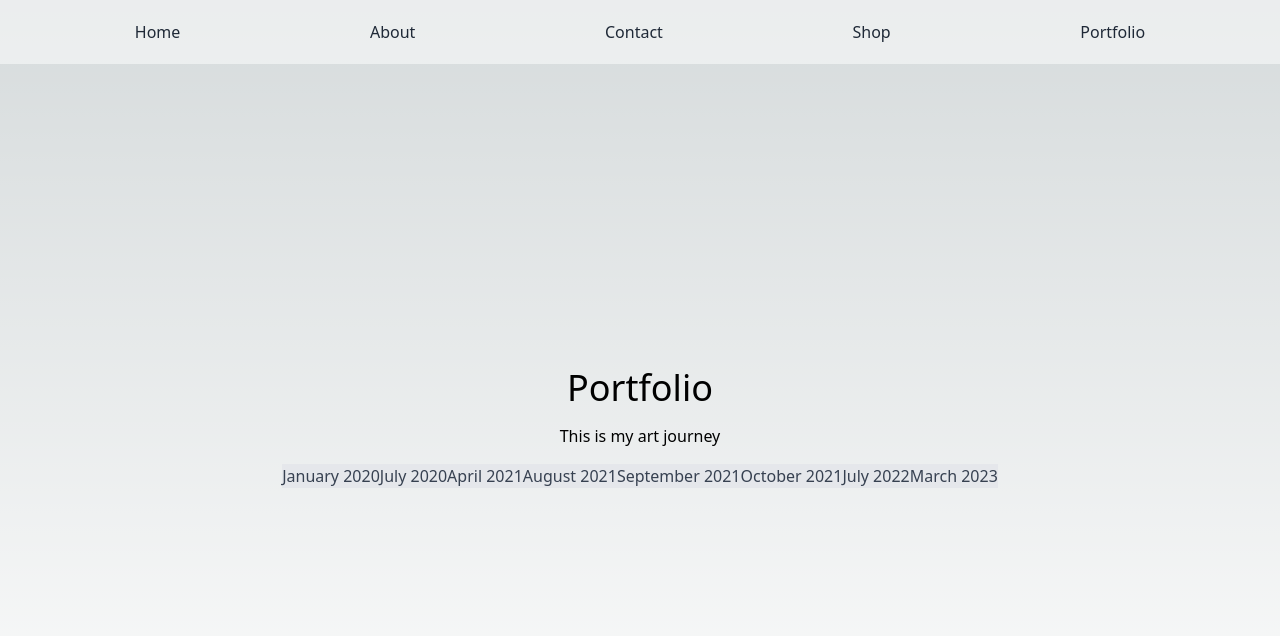
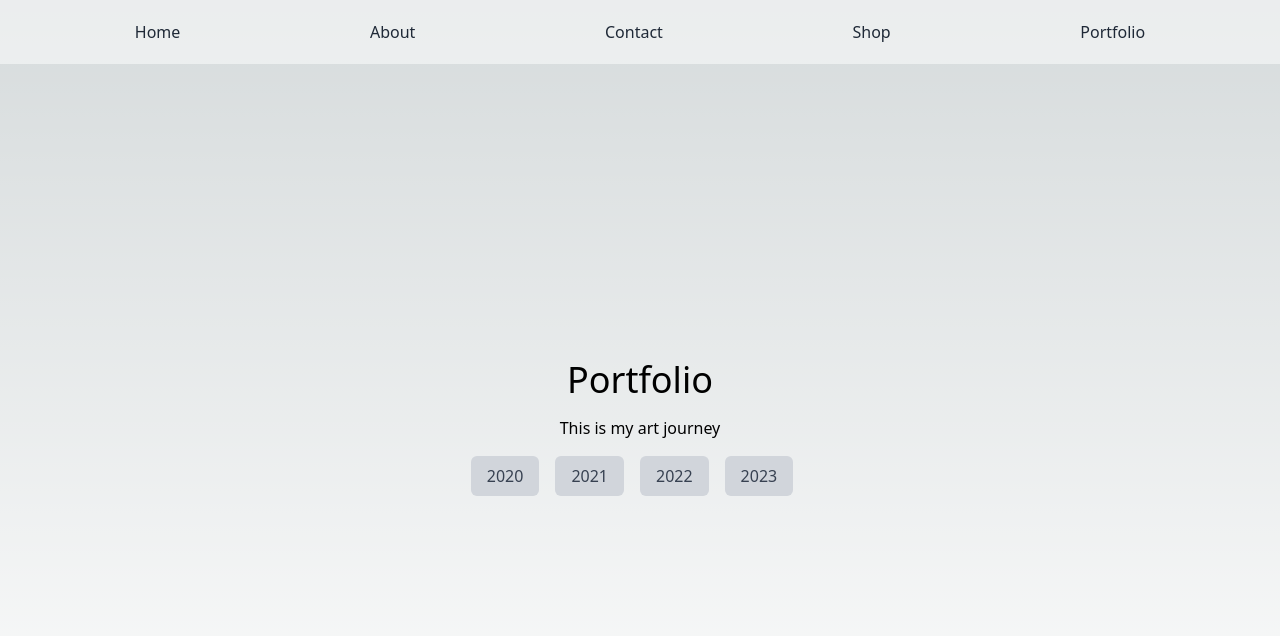
Before and after one commit to brooke-dev/madison-portfolio, a Next.js app: page /portfolio in a window 1280 px wide. Shown: the top 636 px of the page. Built offline with nearby package versions, Linux system fonts and the light colour scheme.

Commit message:
added buttons for timeline, time working

```diff
--- a/src/components/ArtCard.js
+++ b/src/components/ArtCard.js
@@ -1,7 +1,7 @@
 import React, { useState } from 'react';
 import Modal from './Modal';
 
-const ArtCard = ({ title, description, image, additionalInfo }) => {
+const ArtCard = ({ title, description, image, additionalInfo, date}) => {
   const [isModalOpen, setIsModalOpen] = useState(false);
 
   const handleModalOpen = () => {
@@ -18,7 +18,7 @@ const ArtCard = ({ title, description, image, additionalInfo }) => {
         <img  className="max-w-xs mx-auto" src={image} alt={title} />
       </div>
       {isModalOpen && (
-        <Modal onClose={handleModalClose} title={title} description={description} image={image} additionalInfo={additionalInfo}/>
+        <Modal onClose={handleModalClose} title={title} description={description} image={image} additionalInfo={additionalInfo} date={date}/>
       )}
     </div>
   );
--- a/src/components/Modal.js
+++ b/src/components/Modal.js
@@ -1,7 +1,7 @@
 
 import React from 'react';
 
-const Modal = ({ onClose, title, description, additionalInfo, image }) => {
+const Modal = ({ onClose, title, description, additionalInfo, image, date }) => {
   return (
     <>
       <div className="modal-overlay fixed top-0 left-0 w-full h-full bg-black opacity-50" onClick={onClose}></div>
@@ -16,6 +16,7 @@ const Modal = ({ onClose, title, description, additionalInfo, image }) => {
             <h2 className="text-3xl font-bold mb-4">{title}</h2>
             <p className="mb-8">{description}</p>
             {additionalInfo && <p className="mb-8">{additionalInfo}</p>}
+            {date && <p className="text-center italic">{date}</p>}
           </div>
         </div>
       </div>
--- a/src/pages/index.tsx
+++ b/src/pages/index.tsx
@@ -41,24 +41,28 @@ const artData = [
     description: 'This is an example of ArtCard 1',
     image: "https://images.unsplash.com/photo-1579783902614-a3fb3927b6a5?ixlib=rb-4.0.3&ixid=MnwxMjA3fDB8MHxwaG90by1wYWdlfHx8fGVufDB8fHx8&auto=format&fit=crop&w=745&q=80",
     additionalInfo: 'Additional Info about ArtCard 1',
+    date:"July 2022"
   },
   {
     title: 'Example Art 2',
     description: 'This is an example of ArtCard 2',
     image:"https://images.unsplash.com/photo-1579783902614-a3fb3927b6a5?ixlib=rb-4.0.3&ixid=MnwxMjA3fDB8MHxwaG90by1wYWdlfHx8fGVufDB8fHx8&auto=format&fit=crop&w=745&q=80",
     additionalInfo: 'Additional Info about ArtCard 2',
+    date:"May 2020"
   },
   {
     title: 'Example Art 3',
     description: 'This is an example of ArtCard 3',
     image: "https://images.unsplash.com/photo-1579783902614-a3fb3927b6a5?ixlib=rb-4.0.3&ixid=MnwxMjA3fDB8MHxwaG90by1wYWdlfHx8fGVufDB8fHx8&auto=format&fit=crop&w=745&q=80",
     additionalInfo: 'Additional Info about ArtCard 3',
+    date:"August 2021"
   },
   {
     title: 'Example Art 4',
     description: 'This is an example of ArtCard 4',
     image: "https://images.unsplash.com/photo-1579783902614-a3fb3927b6a5?ixlib=rb-4.0.3&ixid=MnwxMjA3fDB8MHxwaG90by1wYWdlfHx8fGVufDB8fHx8&auto=format&fit=crop&w=745&q=80",
     additionalInfo: 'Additional Info about ArtCard 4',
+    date: "November 2020"
   },
 ];
 
@@ -77,6 +81,7 @@ export default function Home() {
               description={art.description}
               image={art.image}
               additionalInfo={art.additionalInfo}
+              date={art.date}
             />
           ))}
         </div>
--- a/src/pages/portfolio.tsx
+++ b/src/pages/portfolio.tsx
@@ -8,6 +8,7 @@ const portfolioData = [
     image: "https://images.unsplash.com/photo-1579783902614-a3fb3927b6a5?ixlib=rb-4.0.3&ixid=MnwxMjA3fDB8MHxwaG90by1wYWdlfHx8fGVufDB8fHx8&auto=format&fit=crop&w=745&q=80",
     additionalInfo: 'Additional Info about ArtCard 1',
     date: "January 2020",
+    yearMonth: "2020-01",
   },
   {
     title: 'Example Art 2',
@@ -15,6 +16,7 @@ const portfolioData = [
     image:"https://images.unsplash.com/photo-1579783902614-a3fb3927b6a5?ixlib=rb-4.0.3&ixid=MnwxMjA3fDB8MHxwaG90by1wYWdlfHx8fGVufDB8fHx8&auto=format&fit=crop&w=745&q=80",
     additionalInfo: 'Additional Info about ArtCard 2',
     date: "July 2020",
+    yearMonth: "2020-07"
   },
   {
     title: 'Example Art 3',
@@ -22,80 +24,92 @@ const portfolioData = [
     image: "https://images.unsplash.com/photo-1579783902614-a3fb3927b6a5?ixlib=rb-4.0.3&ixid=MnwxMjA3fDB8MHxwaG90by1wYWdlfHx8fGVufDB8fHx8&auto=format&fit=crop&w=745&q=80",
     additionalInfo: 'Additional Info about ArtCard 3',
     date: "April 2021",
+    yearMonth: "2021-04"
   },
   {
     title: 'Example Art 4',
     description: 'This is an example of ArtCard 4',
     image: "https://images.unsplash.com/photo-1579783902614-a3fb3927b6a5?ixlib=rb-4.0.3&ixid=MnwxMjA3fDB8MHxwaG90by1wYWdlfHx8fGVufDB8fHx8&auto=format&fit=crop&w=745&q=80",
     additionalInfo: 'Additional Info about ArtCard 4',
-    date: "August 2021"
+    date: "August 2021",
+    yearMonth: "2021-08"
   },
   {
     title: 'Example Art 5',
     description: 'This is an example of ArtCard 5',
     image: "https://images.unsplash.com/photo-1579783902614-a3fb3927b6a5?ixlib=rb-4.0.3&ixid=MnwxMjA3fDB8MHxwaG90by1wYWdlfHx8fGVufDB8fHx8&auto=format&fit=crop&w=745&q=80",
     additionalInfo: 'Additional Info about ArtCard 5',
-    date: "September 2021"
+    date: "September 2021",
+    yearMonth: "2021-09"
   },
   {
     title: 'Example Art 6',
     description: 'This is an example of ArtCard 6',
     image: "https://images.unsplash.com/photo-1579783902614-a3fb3927b6a5?ixlib=rb-4.0.3&ixid=MnwxMjA3fDB8MHxwaG90by1wYWdlfHx8fGVufDB8fHx8&auto=format&fit=crop&w=745&q=80",
     additionalInfo: 'Additional Info about ArtCard 6',
-    date: "October 2021"
+    date: "October 2021",
+    yearMonth: "2021-10"
   },
   {
     title: 'Example Art 7',
     description: 'This is an example of ArtCard 7',
     image: "https://images.unsplash.com/photo-1579783902614-a3fb3927b6a5?ixlib=rb-4.0.3&ixid=MnwxMjA3fDB8MHxwaG90by1wYWdlfHx8fGVufDB8fHx8&auto=format&fit=crop&w=745&q=80",
     additionalInfo: 'Additional Info about ArtCard 7',
-    date: "July 2022"
+    date: "July 2022",
+    yearMonth: "2022-07"
   },
   {
     title: 'Example Art 8',
     description: 'This is an example of ArtCard 8',
     image: "https://images.unsplash.com/photo-1579783902614-a3fb3927b6a5?ixlib=rb-4.0.3&ixid=MnwxMjA3fDB8MHxwaG90by1wYWdlfHx8fGVufDB8fHx8&auto=format&fit=crop&w=745&q=80",
     additionalInfo: 'Additional Info about ArtCard 8',
-    date: "March 2023"
+    date: "March 2023",
+    yearMonth: "2023-03",
   },
 ]
+function Portfolio() {
+  const [activeYear, setActiveYear] = useState("");
 
-function Portfolio() {
-  const [activeDate, setActiveDate] = useState("");
-
-  const dates = [...new Set(portfolioData.map((item) => item.date))]
-
+  const years = [...new Set(portfolioData.map((item) => item.date.split(" ")[1]))];
 
   return (
     <div className="flex flex-col items-center justify-center h-screen mt-11">
       <h1 className="text-4xl">Portfolio</h1>
       <h3 className="mt-4">This is my art journey</h3>
       <div className="flex flex-wrap justify-center mt-4">
-      {dates.map((date) => (
+        {years.map((year) => (
           <button
-          key={date}
-          className={`timeline-header-item ${
-            activeDate === date ? "bg-gray-900 text-white" : "bg-gray-200 text-gray-700"
-          }`}
-          onClick={() => setActiveDate(date)}
+            key={year}
+            className={`timeline-header-item rounded-md px-4 py-2 ${
+              activeYear === year ? "bg-gray-900 text-white" : "bg-gray-300 text-gray-700"
+            } hover:bg-gray-300 hover:text-gray-900 transition-colors duration-300 ease-in-out mr-4`}
+            onClick={() => setActiveYear(year)}
           >
-          {date}
+            {year}
           </button>
         ))}
       </div>
-    <div className="mt-8">
-      {dates.map((date) => (
+      <div className="mt-8 overflow-auto" style={{ maxHeight: "70vh" }}>
+        {years.map((year) => (
           <div
-          key={date}
+            key={year}
             className={`timeline-content-item ${
-            activeDate === date ? "block" : "hidden"
+              activeYear === year ? "block" : "hidden"
             }`}
           >
             <div className="grid gap-8 md:grid-cols-2 xl:grid-cols-3">
               {portfolioData
-              .filter((item) => item.date === date)
+                .filter((item) => item.date.split(" ")[1] === year)
+                .sort((a, b) => new Date(b.yearMonth).valueOf() - new Date(a.yearMonth).valueOf())
                 .map((item) => (
-                <ArtCard key={item.title} {...item} />
+                  <ArtCard
+                    key={item.title}
+                    title={item.title}
+                    description={item.description}
+                    image={item.image}
+                    additionalInfo={item.additionalInfo}
+                    date={item.date}
+                  />
                 ))}
             </div>
           </div>
--- a/tsconfig.json
+++ b/tsconfig.json
@@ -14,6 +14,7 @@
     "isolatedModules": true,
     "jsx": "preserve",
     "incremental": true,
+    "downlevelIteration":true,
     "paths": {
       "@/*": ["./src/*"]
     }
```
Lines whose indentation alone changed are shown as unchanged.
